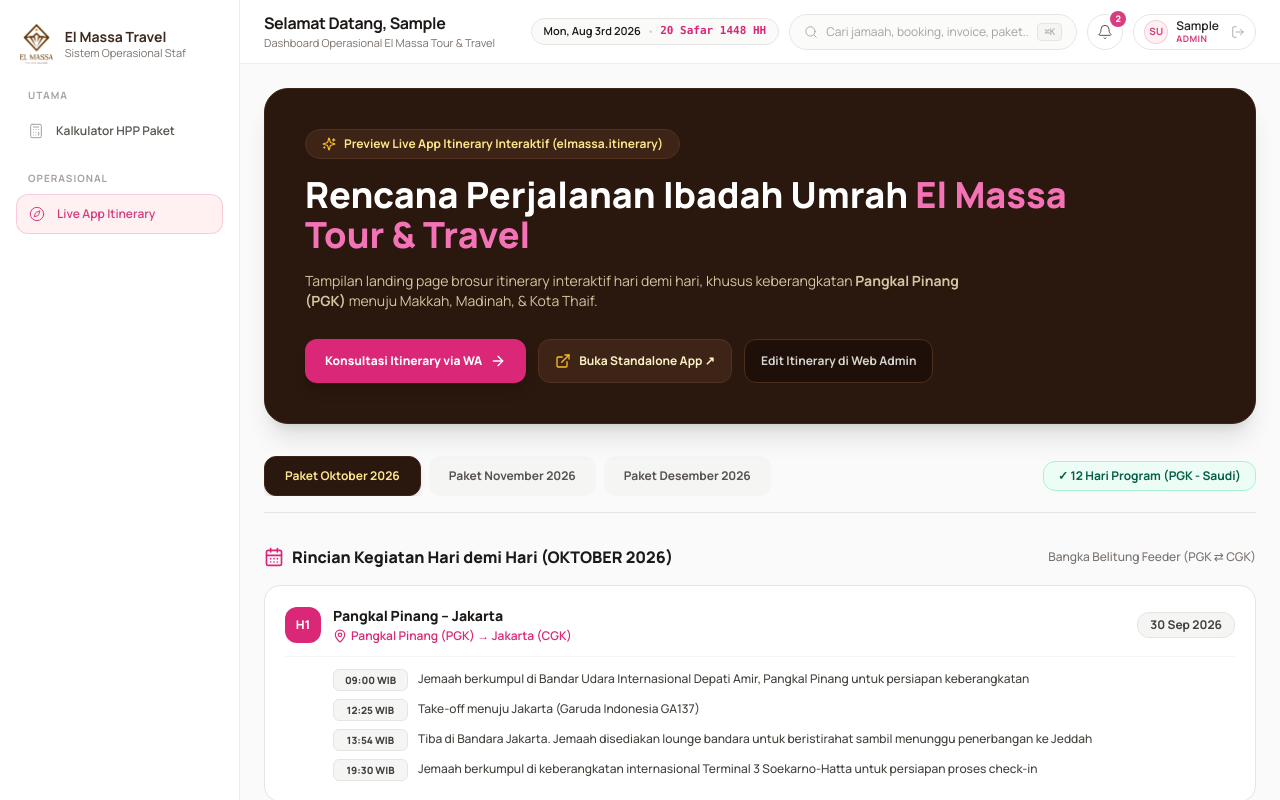
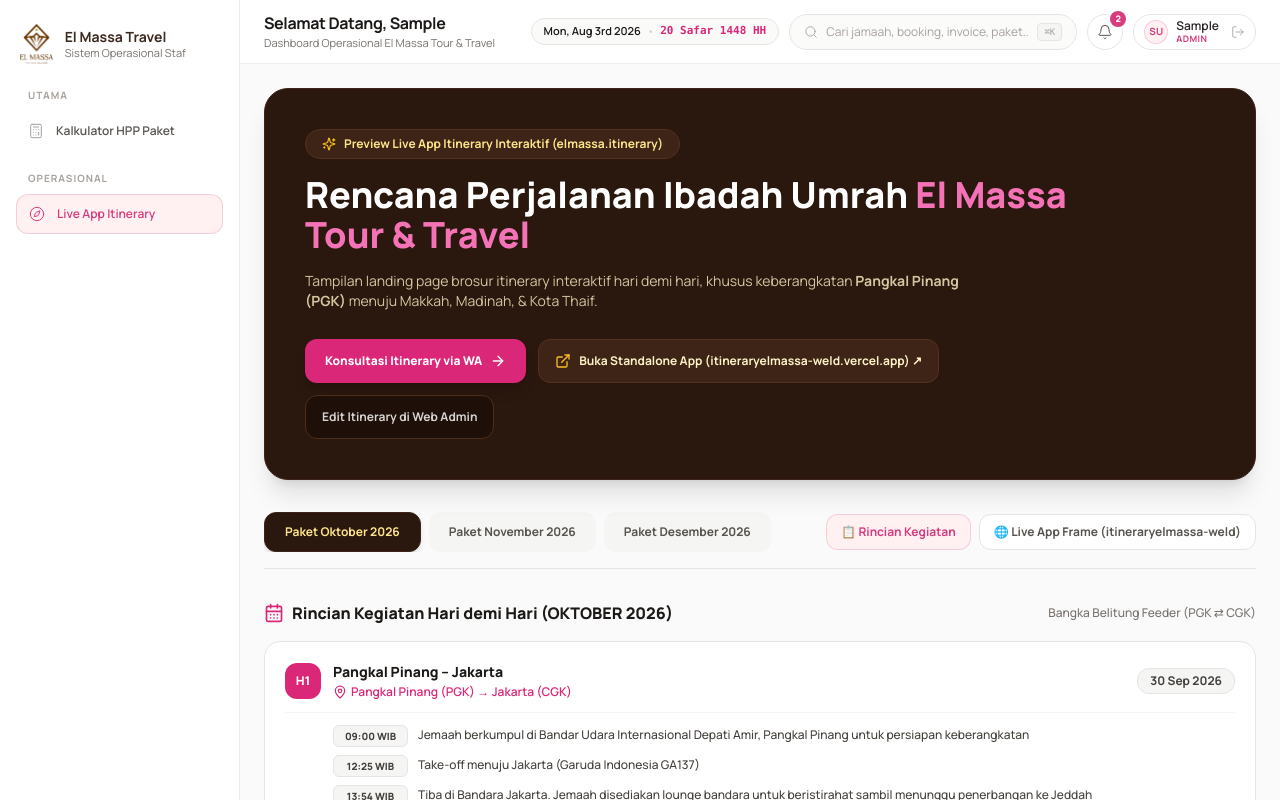
Before and after one commit to darcia2024/elmassa-administration, a Next.js app: page /itinerary-landing in a window 1280 px wide. Shown: the top 800 px of the page. Built offline with nearby package versions, Linux system fonts and the light colour scheme; sample sign-in values are in the browser's storage.

Commit message:
feat: connect live itinerary standalone web app domain https://itineraryelmassa-weld.vercel.app/ and add live app iframe view mode

```diff
--- a/app/itinerary-landing/page.tsx
+++ b/app/itinerary-landing/page.tsx
@@ -27,6 +27,7 @@ const openWA = (text: string) => {
 
 export default function ItineraryLandingPreviewPage() {
   const [selectedTab, setSelectedTab] = useState<"oktober" | "november" | "desember">("oktober");
+  const [viewMode, setViewMode] = useState<"detail" | "live">("detail");
 
   const itineraryData = [
     {
@@ -202,13 +203,13 @@ export default function ItineraryLandingPreviewPage() {
               </button>
 
               <a
-                href="http://localhost:5173"
+                href="https://itineraryelmassa-weld.vercel.app/"
                 target="_blank"
                 rel="noreferrer"
-                className="h-11 px-4 rounded-xl bg-[#3d2417] hover:bg-[#4d2d1d] border border-[#523221] text-xs font-bold text-amber-100 transition flex items-center gap-2 cursor-pointer"
+                className="h-11 px-4 rounded-xl bg-[#3d2417] hover:bg-[#4d2d1d] border border-[#523221] text-xs font-bold text-amber-100 transition flex items-center gap-2 cursor-pointer shadow-sm"
               >
                 <ExternalLink className="h-4 w-4 text-amber-400" />
-                <span>Buka Standalone App ↗</span>
+                <span>Buka Standalone App (itineraryelmassa-weld.vercel.app) ↗</span>
               </a>
 
               <Link
@@ -240,13 +241,55 @@ export default function ItineraryLandingPreviewPage() {
             ))}
           </div>
 
-          <span className="text-xs font-bold text-emerald-800 bg-emerald-50 border border-emerald-200 px-3.5 py-1.5 rounded-xl shrink-0 self-start sm:self-auto">
-            ✓ 12 Hari Program (PGK - Saudi)
-          </span>
+          <div className="flex items-center gap-2">
+            <button
+              type="button"
+              onClick={() => setViewMode("detail")}
+              className={`h-9 px-3.5 rounded-xl text-xs font-bold transition ${
+                viewMode === "detail"
+                  ? "bg-rose-50 text-brand-pink border border-brand-pink/20 shadow-2xs"
+                  : "bg-white border border-stone-200 text-stone-600 hover:bg-stone-50"
+              }`}
+            >
+              📋 Rincian Kegiatan
+            </button>
+            <button
+              type="button"
+              onClick={() => setViewMode("live")}
+              className={`h-9 px-3.5 rounded-xl text-xs font-bold transition ${
+                viewMode === "live"
+                  ? "bg-rose-50 text-brand-pink border border-brand-pink/20 shadow-2xs"
+                  : "bg-white border border-stone-200 text-stone-600 hover:bg-stone-50"
+              }`}
+            >
+              🌐 Live App Frame (itineraryelmassa-weld)
+            </button>
+          </div>
         </div>
 
-        {/* ITINERARY TIMELINE GRID */}
-        <div className="space-y-4">
+        {/* LIVE APP IFRAME VIEW */}
+        {viewMode === "live" ? (
+          <div className="rounded-2xl border border-stone-200 bg-white overflow-hidden shadow-sm space-y-3 p-3">
+            <div className="flex items-center justify-between px-2 text-xs">
+              <span className="font-bold text-stone-700">Live Web App: https://itineraryelmassa-weld.vercel.app/</span>
+              <a
+                href="https://itineraryelmassa-weld.vercel.app/"
+                target="_blank"
+                rel="noreferrer"
+                className="text-brand-pink font-bold hover:underline"
+              >
+                Buka Tab Baru ↗
+              </a>
+            </div>
+            <iframe
+              src="https://itineraryelmassa-weld.vercel.app/"
+              className="w-full h-[700px] rounded-xl border border-stone-200 shadow-inner"
+              title="Live Standalone Itinerary App"
+            />
+          </div>
+        ) : (
+          /* ITINERARY TIMELINE GRID */
+          <div className="space-y-4">
           <div className="flex items-center justify-between">
             <h3 className="text-base font-extrabold text-stone-900 flex items-center gap-2">
               <CalendarDays className="h-5 w-5 text-pink-600" />
@@ -295,7 +338,8 @@ export default function ItineraryLandingPreviewPage() {
               </div>
             ))}
           </div>
-        </div>
+          </div>
+        )}
 
         {/* BOTTOM CTA BANNER */}
         <div className="rounded-2xl border border-pink-200 bg-gradient-to-r from-pink-50 via-rose-50 to-amber-50 p-6 flex flex-col sm:flex-row sm:items-center justify-between gap-4">
```
